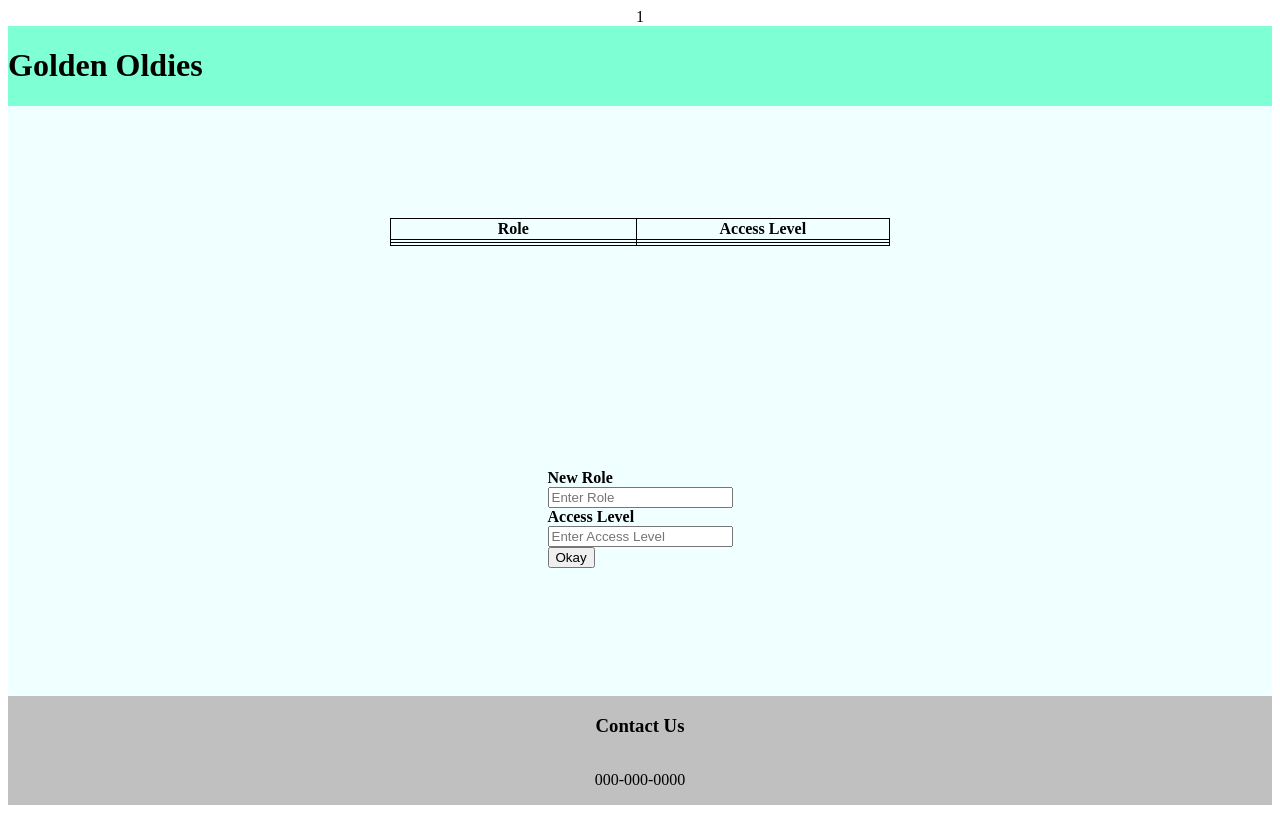
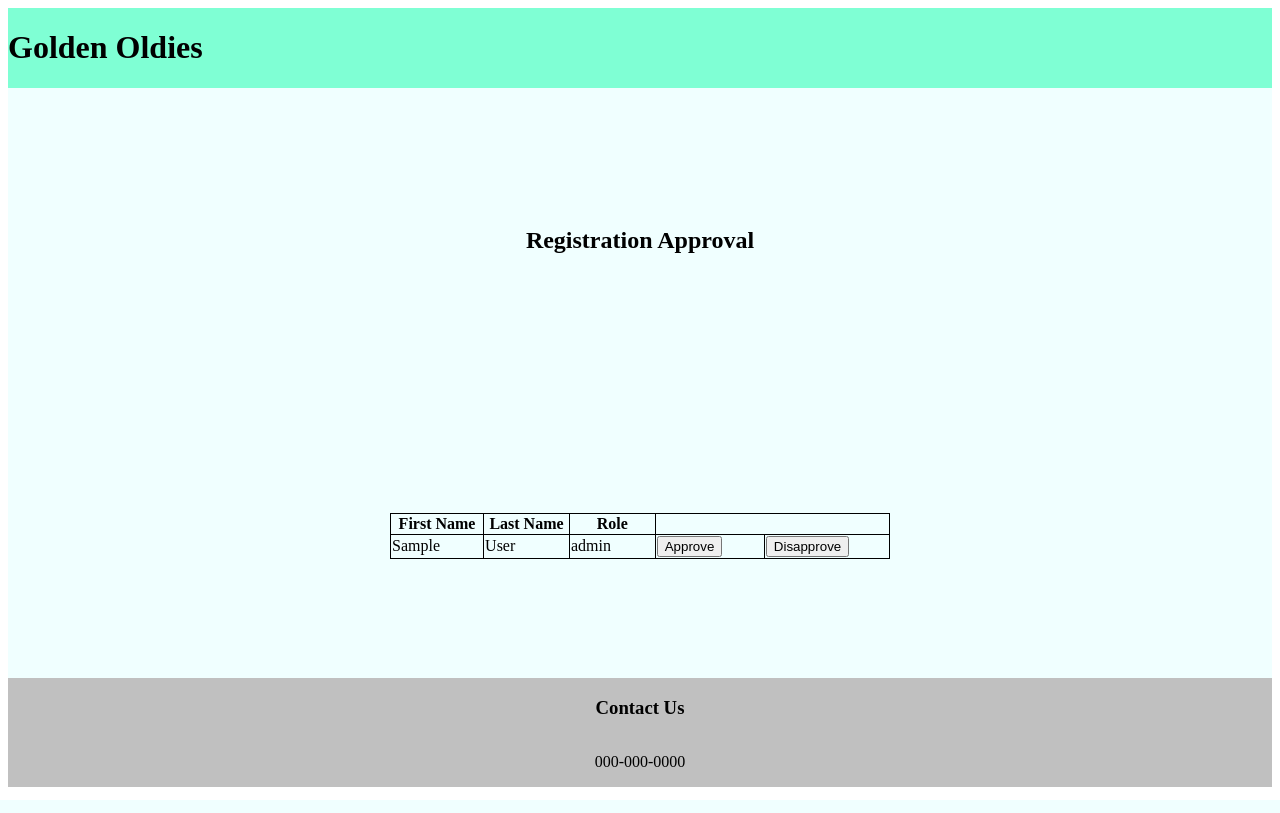
Before and after one commit to troyalfelt/goldenoldies, a PHP site: page /admin/roles.php in a window 1280 px wide. Run offline with PHP 8.4, Linux system fonts and the light colour scheme; the visitor is signed in with stand-in values (Sample User, id 1); tables that the repository leaves empty or names only in its code hold one stand-in row (values such as "Sample post"); lists and menus that the app fills with data are empty.

Commit message:
approved users are inserted into respective tables

```diff
--- a/admin/roles.php
+++ b/admin/roles.php
@@ -1,8 +1,3 @@
-<?php
-ini_set('display_errors', 1);
-ini_set('display_startup_errors', 1);
-error_reporting(E_ALL);
-  ?>
 <?php
 session_start();
 if (!isset($_SESSION['access_lvl'])) {
@@ -12,16 +7,16 @@ error_reporting(E_ALL);
     header("Location: ../login.php");
 }
 }
-echo $_SESSION['access_lvl'];
 ?>
+
+
 <!DOCTYPE html>
 <html lang="en">
 <head>
   <meta charset="UTF-8">
-  <title>New Roles</title>
-  <link rel="stylesheet" type="text/css" href="../styles.css"/>
+  <title>Approval</title>
+  <link rel="stylesheet" href="../styles.css">
 </head>
-
 <?php
 $servername = "localhost";
 $username = "troyalfelt";
@@ -31,16 +26,31 @@ $conn = new mysqli($servername, $username, $password, $db);
  ?>
 
  <?php
-  if (isset($_POST['submit'])) {
-  $role = $_POST['role'];
-  $access = $_POST['access'];
-  $sql = "INSERT INTO roles (role_name, access_lvl)/*roles (role, access)*/ VALUES ('$role', '$access')";
-
-
-  if ($conn->query($sql) === TRUE) {
-    echo "New record created successfully";
+ if (isset($_POST['submit']))  {
+       $user_id = $_POST['user_id'];
+       if ($_POST['status'] == 'approved') {
+         $access_lvl = $_POST['access_lvl'];
+         $qry = "UPDATE user SET approved = 1 WHERE user_id= '$user_id'";
+         $rslt = $conn->query($qry);
+         if ($access_lvl <= 4) {
+           $qry2 = "INSERT INTO employee (user_id) VALUES ('$user_id')";
+           $rslt2 = $conn->query($qry2);
+           echo 'Employee Registered';
+         } elseif ($access_lvl == 5) {
+           $qry2 = "INSERT INTO patient (user_id) VALUES ('$user_id')";
+           $rslt2 = $conn->query($qry2);
          } else {
-    echo "Error: " . $sql . "<br>" . $conn->error;
+           $qry2 = "INSERT INTO family (user_id) VALUES ('$user_id')";
+           $rslt2 = $conn->query($qry2);
+         }
+         } else {
+           $qry = "DELETE FROM user WHERE user_id= '$user_id'";
+           $rslt = $conn->query($qry);
+           if ($rslt == TRUE) {
+             echo "User deleted";
+           } else {
+               echo "Error deleting record: " . $conn->error;
+           }
          }
 }
 ?>
@@ -49,29 +59,52 @@ $conn = new mysqli($servername, $username, $password, $db);
       <h1>Golden Oldies</h1>
   </header>
   <div class="container">
+  <h2>Registration Approval</h2>
   <table>
     <tr>
+        <th>First Name</th>
+        <th>Last Name</th>
         <th>Role</th>
-            <th>Access Level</th>
     </tr>
-        <tr>
-            <td></td>
-            <td></td>
+
+<?php
+
+    $sql = "SELECT user.user_id, user.fname, user.lname, user.role_name, roles.access_lvl FROM user, roles WHERE approved = 0 AND user.role_name = roles.role_name";
+    $result = $conn->query($sql);
+
+    if ($result->num_rows > 0) {
+    // output data of each row
+    while($row = $result->fetch_assoc()) {
+      ?><tr>
+            <?php echo "<td>" . $row["fname"] . "</td>"?>
+            <?php echo "<td>" . $row["lname"] . "</td>"?>
+            <?php echo "<td>" . $row["role_name"] . "</td>"?>
+            <td>
+              <form action='' method='post' name='approved'>
+                <?php echo"<input type='hidden' name='user_id' value=" . $row['user_id'] . ">";?>
+                <?php echo"<input type='hidden' name='access_lvl' value=" . $row['access_lvl'] . ">";?>
+                <input type='hidden' name='status' value='approved'>
+                <input type='submit' name='submit' value='Approve'>
+                </form>
+            </td>
+            <td>
+              <form action='' method='post' name='disapproved'>
+                <?php echo"<input type='hidden' name='user_id' value=" . $row['user_id'] . ">";?>
+                <input type='hidden' name='status' value='disapproved'>
+              <input type='submit' name='submit' value='Disapprove'>
+              </form>
+            </td>
           </tr>
-        <tr>
-            <td></td>
-            <td></td>
-        </tr>
+<?php }
+  }
+  ?>
 </table>
-    <form action="" method="post" class="">
-        <label for="role"><b>New Role</b></label><br>
-        <input type="text" placeholder="Enter Role" name="role" id="role" required><br>
-        <label for="accsess"><b>Access Level</b></label><br>
-        <input type="text" placeholder="Enter Access Level" name="access" id="access" required><br>
-        <input type="submit" class="btn" name="submit" value="Okay">
-    </form>
         </div>
         <footer>
+        <script>  if ( window.history.replaceState ) {
+  window.history.replaceState( null, null, window.location.href );
+}
+</script>
             <h3>Contact Us</h3>
             <p>000-000-0000</p>
         </footer>
--- a/database.txt
+++ b/database.txt
@@ -9,8 +9,7 @@ employee
 user_id, salary
 
 patient
-user_id, group, patient_id, admit_date,
-age, total_due
+user_id, group_number, admit_date, total_due
 
 family
 user_id, patient_id
```
Also changed, not shown: admin/approval.php (+30 -25 lines), login.php (+16 -11 lines). Lines whose indentation alone changed are shown as unchanged.
